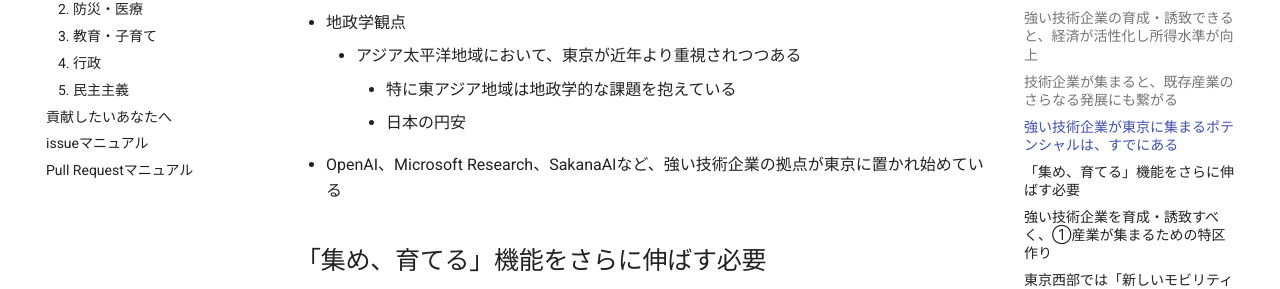
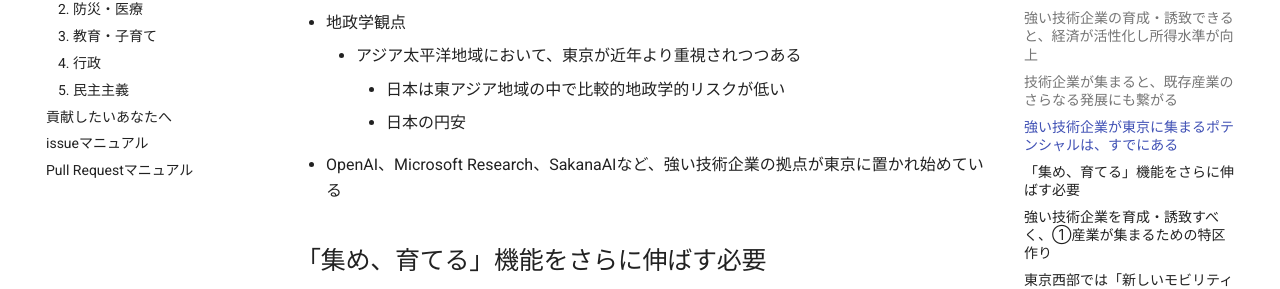
Before and after one commit to takahiroanno2024/election2024, an MkDocs documentation site: the page built from docs/manifest/economy.md, in a window 1280 px wide and 900 px high, scrolled down 2831 px. Shown: the part 180-469 px from the top of the window. Built offline with MkDocs 1.6.1 and Material for MkDocs 9.7.7, drawn with Linux system fonts in a browser that asks for light colours.

Commit message:
Update docs/manifest/economy.md

```diff
--- a/docs/manifest/economy.md
+++ b/docs/manifest/economy.md
@@ -65,7 +65,7 @@
     - 「AIを使った製品とサービスには欠点よりも恩恵がある」の質問に対して、日本は42%が「そう思う」と回答。イギリス38%、ドイツが37%、アメリカ35%、カナダ32%、フランス31%。
 - 地政学観点
     - アジア太平洋地域において、東京が近年より重視されつつある
-        - 特に東アジア地域は地政学的な課題を抱えている
+        - 日本は東アジア地域の中で比較的地政学的リスクが低い
         - 日本の円安
 - OpenAI、Microsoft Research、SakanaAIなど、強い技術企業の拠点が東京に置かれ始めている
 
```
